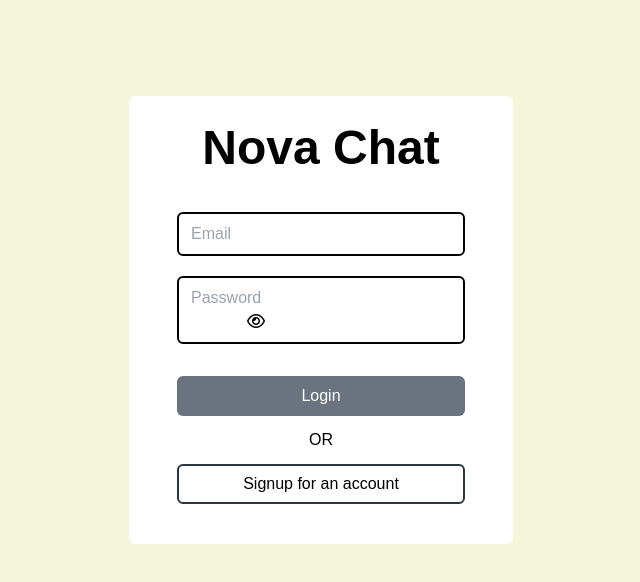
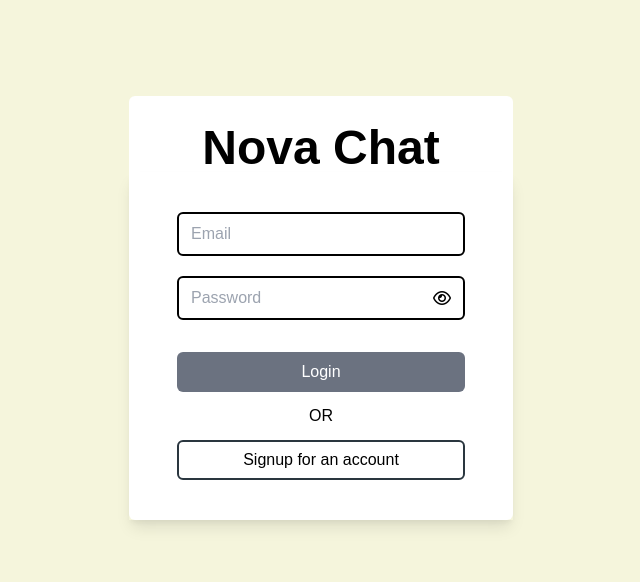
Before and after one commit to mohit-codes/Nova-chat, a React (Create React App) app: page / in a window 1280 px wide. Shown: the top 582 px of the page, without its empty margins (319-959 px from the left). Built offline with nearby package versions, Linux system fonts and the light colour scheme; no server answers.

Commit message:
fix: small ui adjustment

```diff
--- a/src/pages/login.js
+++ b/src/pages/login.js
@@ -32,9 +32,9 @@ export const Login = () => {
     <div className="min-h-screen pt-24 background-gif">
       <div className="text-center mr-auto ml-auto bg-white max-w-sm rounded-md">
         <div className="pt-7">
-          <h1 className="md:text-5xl font-bold text-2xl">Nova Chat</h1>
+          <h1 className="md:text-5xl font-bold text-2xl">Nova Chat </h1>
         </div>
-        <div className=" py-10 px-3 ">
+        <div className=" py-10 px-3 shadow-lg">
           {error !== "" && <p className="text-red-600 mb-2">{error}</p>}
           <form onSubmit={(event) => loginHandler(event)} className="">
             <div>
@@ -48,7 +48,7 @@ export const Login = () => {
                 }}
               />
             </div>
-            <div className="mt-5 border-2 border-black w-72 py-2 px-3 text-left  rounded-md ml-9">
+            <div className="flex items-center mt-5 border-2 border-black w-72 py-2 px-3 text-left  rounded-md ml-9">
               <input
                 required
                 type={showPassword ? "text" : "password"}
@@ -63,12 +63,12 @@ export const Login = () => {
               {showPassword ? (
                 <i
                   onClick={() => setShowPassword(!showPassword)}
-                  className="fa fa-eye-slash ml-14 cursor-pointer"
+                  className="fa fa-eye-slash ml-auto cursor-pointer"
                 />
               ) : (
                 <i
                   onClick={() => setShowPassword(!showPassword)}
-                  className="fa fa-eye ml-14 cursor-pointer"
+                  className="fa fa-eye ml-auto cursor-pointer"
                 />
               )}
             </div>
```
